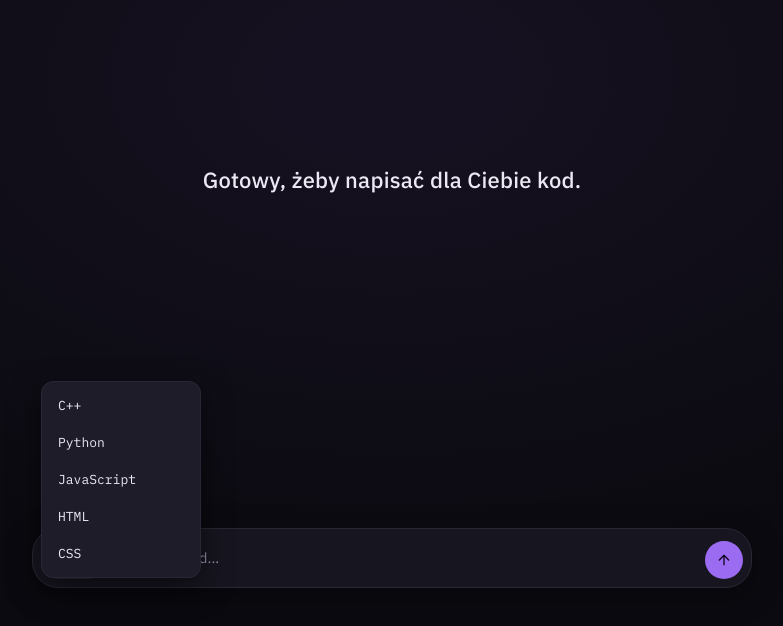
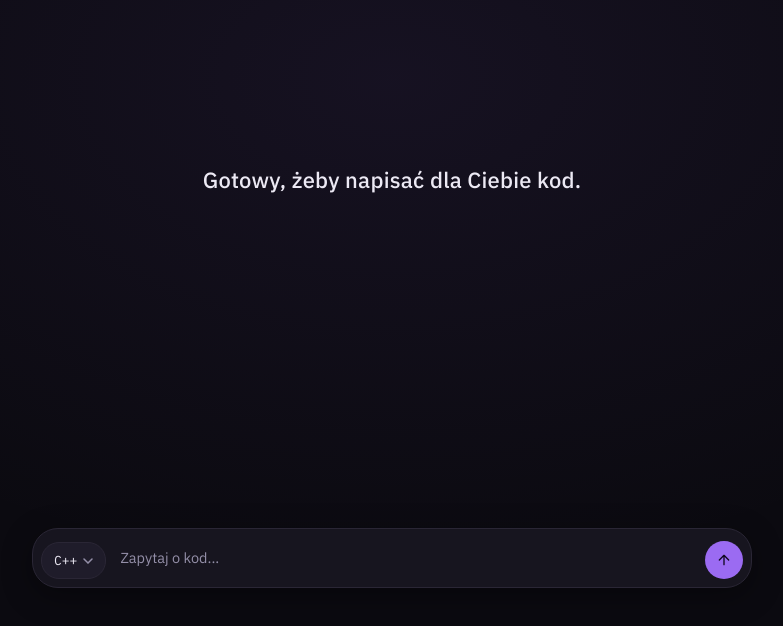
Before and after one commit to zlociutky/ai-kod-asystent, a website: page index.html in a window 1280 px wide. Shown: the part 162-788 px from the top of the page, without its empty margins (248-1031 px from the left). Drawn offline with Linux system fonts and the light colour scheme.

Commit message:
Update style.css

```diff
--- a/style.css
+++ b/style.css
@@ -155,20 +155,29 @@ body {
 .chip-jezyk:hover { border-color: var(--fiolet); }
 .chip-jezyk svg { color: var(--tekst-przygaszony); }
 
+.jezyk-kontener {
+  position: relative;
+  flex-shrink: 0;
+}
+
 .jezyk-menu {
   background: var(--panel-jasny);
   border: 1px solid var(--obwodka);
   border-radius: 12px;
   padding: 6px;
-  display: flex;
+  display: none;
   flex-direction: column;
   gap: 2px;
   min-width: 160px;
   margin: 0;
-  inset: auto auto 60px auto;
-  position: fixed;
+  position: absolute;
+  bottom: calc(100% + 10px);
+  left: 0;
   box-shadow: 0 10px 30px rgba(0, 0, 0, 0.5);
+  z-index: 20;
 }
+
+.jezyk-menu.otwarte { display: flex; }
 
 .jezyk-menu button {
   background: transparent;
```
